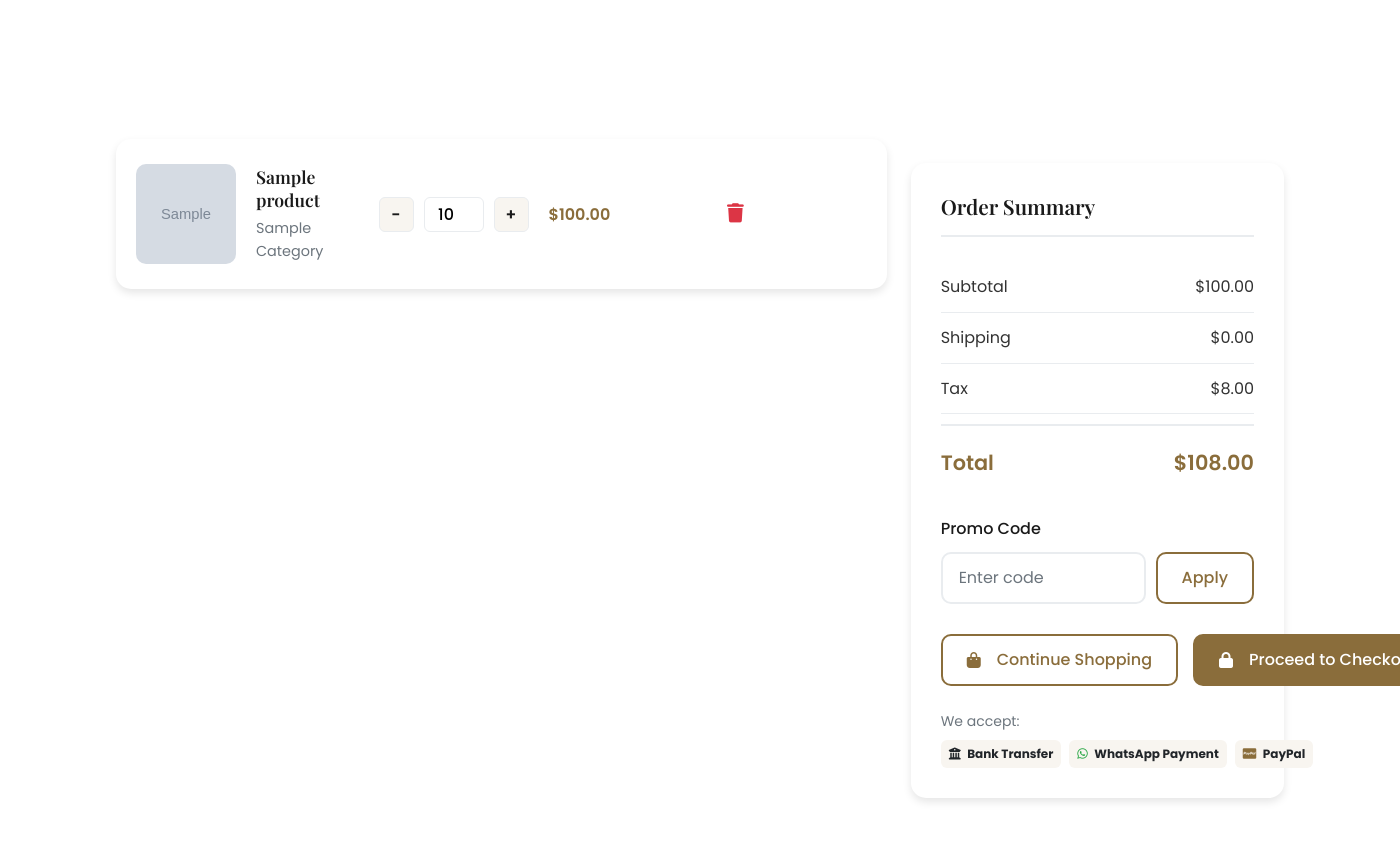
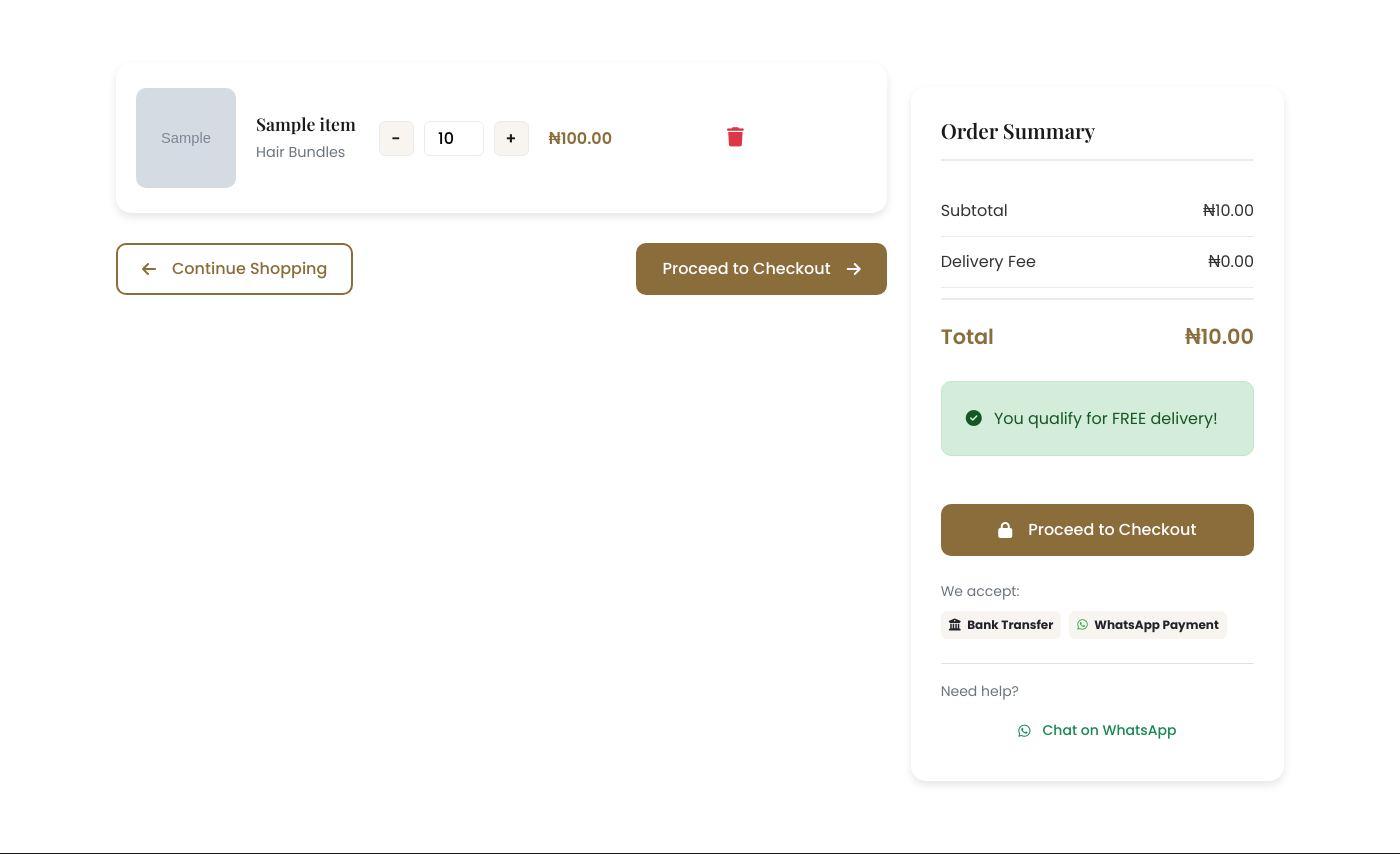
Before and after one commit to arinzepaschal791-code/Hair-Haven-Hub, a Flask app: template templates/cart.html in a window 1400 px wide; the page is wider, and only the part inside the window is pictured. Shown: the part 391-1245 px from the top of that part. Run offline with Flask 3, Linux system fonts and the light colour scheme; tables that the repository leaves empty hold one stand-in row (values such as "Sample post"); the template is opened without the code that fills it: values that come from a table or form of the project are taken from there, most other values are stand-ins (such as "Sample title", 1, 10 or a date in 2020); grey boxes marked "Sample" are stand-in pictures.

Commit message:
Update cart.html

```diff
--- a/templates/cart.html
+++ b/templates/cart.html
@@ -1,6 +1,6 @@
 {% extends "base.html" %}
 
-{% block title %}Shopping Cart - {{ brand_name }}{% endblock %}
+{% block title %}Shopping Cart - {{ config.brand_name }}{% endblock %}
 
 {% block styles %}
 <style>
@@ -11,7 +11,6 @@
         background-position: center;
         color: white;
         padding: 80px 0 40px;
-        margin-top: 76px;
     }
 
     .cart-container {
@@ -260,7 +259,7 @@
 
         <nav aria-label="breadcrumb" class="mt-4">
             <ol class="breadcrumb justify-content-center">
-                <li class="breadcrumb-item"><a href="/">Home</a></li>
+                <li class="breadcrumb-item"><a href="{{ url_for('index') }}">Home</a></li>
                 <li class="breadcrumb-item active">Cart</li>
             </ol>
         </nav>
@@ -286,25 +285,37 @@
 
                     <!-- Cart Items List -->
                     {% for item in cart_items %}
+                    {% set product = Product.query.get(item.id) %}
                     <div class="cart-item" id="cartItem{{ item.id }}">
                         <!-- Product -->
                         <div class="cart-product">
                             <div class="cart-product-image">
-                                <img src="{{ item.product.image_url if item.product.image_url else '/static/images/default-product.jpg' }}"
-                                     alt="{{ item.product.name }}">
+                                {% if item.image_url %}
+                                <img src="{{ url_for('uploaded_file', filename=item.image_url) }}"
+                                     alt="{{ item.name }}">
+                                {% else %}
+                                <img src="{{ url_for('static', filename='images/default-product.jpg') }}"
+                                     alt="{{ item.name }}">
+                                {% endif %}
                             </div>
                             <div class="cart-product-details">
-                                <h4>{{ item.product.name }}</h4>
-                                <div class="cart-product-category">{{ item.product.category|title if item.product.category else 'Uncategorized' }}</div>
+                                <h4>{{ item.name }}</h4>
+                                <div class="cart-product-category">
+                                    {% if product and product.category %}
+                                    {{ product.category.name }}
+                                    {% else %}
+                                    Uncategorized
+                                    {% endif %}
+                                </div>
                                 <div class="d-lg-none mt-2">
-                                    <span class="cart-price">{{ "${:,.2f}".format(item.product.price) if item.product.price else '$0.00' }}</span>
+                                    <span class="cart-price">{{ format_price(item.price) }}</span>
                                 </div>
                             </div>
                         </div>
 
                         <!-- Price -->
                         <div class="cart-price d-none d-lg-block">
-                            {{ "${:,.2f}".format(item.product.price) if item.product.price else '$0.00' }}
+                            {{ format_price(item.price) }}
                         </div>
 
                         <!-- Quantity -->
@@ -314,7 +325,7 @@
                             <input type="number" class="quantity-input"
                                    value="{{ item.quantity }}"
                                    min="1"
-                                   max="{{ item.product.stock if item.product.stock else 99 }}"
+                                   max="{{ item.stock if item.stock else 99 }}"
                                    onchange="updateQuantity({{ item.id }}, this.value)">
                             <button class="quantity-btn"
                                     onclick="updateQuantity({{ item.id }}, {{ item.quantity + 1 }})">+</button>
@@ -322,7 +333,7 @@
 
                         <!-- Total -->
                         <div class="cart-total">
-                            ${% if item.product.price %}{{ "%.2f"|format(item.product.price * item.quantity) }}{% else %}0.00{% endif %}
+                            {{ format_price(item.price * item.quantity) }}
                         </div>
 
                         <!-- Remove -->
@@ -333,6 +344,16 @@
                     </div>
                     {% endfor %}
                 </div>
+
+                <!-- Continue Shopping -->
+                <div class="d-flex justify-content-between mt-4">
+                    <a href="{{ url_for('shop') }}" class="btn btn-outline-primary">
+                        <i class="fas fa-arrow-left me-2"></i> Continue Shopping
+                    </a>
+                    <a href="{{ url_for('checkout') }}" class="btn btn-primary">
+                        Proceed to Checkout <i class="fas fa-arrow-right ms-2"></i>
+                    </a>
+                </div>
             </div>
 
             <!-- Cart Summary -->
@@ -340,65 +361,64 @@
                 <div class="cart-summary">
                     <h3 class="summary-title">Order Summary</h3>
 
-                    {% set subtotal = namespace(value=0) %}
-                    {% for item in cart_items %}
-                        {% set subtotal.value = subtotal.value + (item.product.price * item.quantity) if item.product.price else subtotal.value %}
-                    {% endfor %}
-
                     <div class="summary-row">
                         <span>Subtotal</span>
-                        <span>${{ "%.2f"|format(subtotal.value) }}</span>
+                        <span>{{ format_price(subtotal) }}</span>
                     </div>
 
                     <div class="summary-row">
-                        <span>Shipping</span>
-                        <span>${{ "%.2f"|format(5.00 if subtotal.value < 50 else 0.00) }}</span>
+                        <span>Delivery Fee</span>
+                        <span>
+                            {% if subtotal >= free_delivery_threshold %}
+                            <span class="text-success">FREE</span>
+                            {% else %}
+                            {{ format_price(delivery_fee) }}
+                            {% endif %}
+                        </span>
                     </div>
 
-                    <div class="summary-row">
-                        <span>Tax</span>
-                        <span>${{ "%.2f"|format(subtotal.value * 0.08) }}</span>
+                    <div class="summary-row total">
+                        <span>Total</span>
+                        <span>{{ format_price(total) }}</span>
                     </div>
 
-                    {% set total = subtotal.value + (5.00 if subtotal.value < 50 else 0.00) + (subtotal.value * 0.08) %}
-                    <div class="summary-row total">
-                        <span>Total</span>
-                        <span>${{ "%.2f"|format(total) }}</span>
+                    <!-- Free Delivery Message -->
+                    {% if subtotal < free_delivery_threshold %}
+                    <div class="alert alert-info mt-3">
+                        <i class="fas fa-truck me-2"></i>
+                        Add {{ format_price(free_delivery_threshold - subtotal) }} more for FREE delivery!
                     </div>
+                    {% else %}
+                    <div class="alert alert-success mt-3">
+                        <i class="fas fa-check-circle me-2"></i>
+                        You qualify for FREE delivery!
+                    </div>
+                    {% endif %}
 
-                    <!-- Promo Code -->
-                    <div class="promo-code">
-                        <label class="form-label">Promo Code</label>
-                        <div class="promo-input">
-                            <input type="text" class="form-control" placeholder="Enter code" id="promoCode">
-                            <button class="btn btn-outline-primary" onclick="applyPromoCode()">Apply</button>
-                        </div>
-                    </div>
-
-                    <!-- Cart Actions -->
-                    <div class="cart-actions">
-                        <a href="/shop" class="btn btn-outline-primary">
-                            <i class="fas fa-shopping-bag me-2"></i> Continue Shopping
-                        </a>
-                        <a href="/checkout" class="btn btn-primary">
-                            <i class="fas fa-lock me-2"></i> Proceed to Checkout
-                        </a>
-                    </div>
+                    <!-- Checkout Button -->
+                    <a href="{{ url_for('checkout') }}" class="btn btn-primary w-100 mt-4">
+                        <i class="fas fa-lock me-2"></i> Proceed to Checkout
+                    </a>
 
                     <!-- Payment Methods -->
                     <div class="mt-4">
                         <p class="small text-muted mb-2">We accept:</p>
-                        <div class="d-flex gap-2">
+                        <div class="d-flex gap-2 flex-wrap">
                             <span class="badge bg-light text-dark p-2">
                                 <i class="fas fa-university me-1"></i> Bank Transfer
                             </span>
                             <span class="badge bg-light text-dark p-2">
                                 <i class="fab fa-whatsapp me-1 text-success"></i> WhatsApp Payment
                             </span>
-                            <span class="badge bg-light text-dark p-2">
-                                <i class="fab fa-cc-paypal me-1 text-primary"></i> PayPal
-                            </span>
                         </div>
+                    </div>
+
+                    <!-- Contact Info -->
+                    <div class="mt-4 pt-3 border-top">
+                        <p class="small text-muted mb-2">Need help?</p>
+                        <a href="{{ config.whatsapp }}" target="_blank" class="btn btn-outline-success btn-sm w-100">
+                            <i class="fab fa-whatsapp me-1"></i> Chat on WhatsApp
+                        </a>
                     </div>
                 </div>
             </div>
@@ -412,11 +432,11 @@
             <h3>Your cart is empty</h3>
             <p class="text-muted mb-4">Looks like you haven't added any items to your cart yet.</p>
             <div class="d-flex gap-3 justify-content-center">
-                <a href="/shop" class="btn btn-primary">
+                <a href="{{ url_for('shop') }}" class="btn btn-primary">
                     <i class="fas fa-store me-2"></i> Start Shopping
                 </a>
-                {% if whatsapp %}
-                <a href="{{ whatsapp }}" target="_blank" class="btn btn-success">
+                {% if config.whatsapp %}
+                <a href="{{ config.whatsapp }}" target="_blank" class="btn btn-success">
                     <i class="fab fa-whatsapp me-2"></i> WhatsApp Order
                 </a>
                 {% endif %}
@@ -429,13 +449,18 @@
 
 {% block scripts %}
 <script>
+    // Get CSRF token from meta tag
+    function getCSRFToken() {
+        return document.querySelector('meta[name="csrf-token"]').content;
+    }
+
     // Toast notification function
     function showToast(title, message, type = 'info') {
         // Create toast element
         const toast = document.createElement('div');
         toast.className = `toast align-items-center text-bg-${type} border-0 position-fixed`;
-        toast.style.top = '20px';
-        toast.style.right = '20px';
+        toast.style.top = '100px';
+        toast.style.right = '30px';
         toast.style.zIndex = '1050';
 
         toast.innerHTML = `
@@ -469,28 +494,27 @@
         }
 
         try {
-            const response = await fetch(`/cart/update/${itemId}`, {
+            const formData = new FormData();
+            formData.append('quantity', newQuantity);
+
+            const response = await fetch(`/update-cart/${itemId}`, {
                 method: 'POST',
+                body: formData,
                 headers: {
-                    'Content-Type': 'application/json',
-                    'X-CSRFToken': '{{ csrf_token() }}'
-                },
-                body: JSON.stringify({
-                    quantity: newQuantity
-                })
+                    'X-CSRFToken': getCSRFToken()
+                }
             });
 
-            const result = await response.json();
-
-            if (result.success) {
+            if (response.ok) {
                 // Reload page to get updated totals
                 location.reload();
             } else {
-                showToast('Error', result.message, 'error');
+                showToast('Error', 'Failed to update quantity', 'error');
             }
 
         } catch (error) {
-            showToast('Error', 'Failed to update cart', 'error');
+            console.error('Error:', error);
+            showToast('Error', 'Failed to update quantity', 'error');
         }
     }
 
@@ -501,58 +525,22 @@
         }
 
         try {
-            const response = await fetch(`/cart/remove/${itemId}`, {
-                method: 'POST',
+            const response = await fetch(`/remove-from-cart/${itemId}`, {
+                method: 'GET',
                 headers: {
-                    'X-CSRFToken': '{{ csrf_token() }}'
+                    'X-CSRFToken': getCSRFToken()
                 }
             });
 
-            const result = await response.json();
-
-            if (result.success) {
+            if (response.ok) {
                 location.reload();
             } else {
-                showToast('Error', result.message, 'error');
+                showToast('Error', 'Failed to remove item', 'error');
             }
 
         } catch (error) {
+            console.error('Error:', error);
             showToast('Error', 'Failed to remove item', 'error');
-        }
-    }
-
-    // Apply Promo Code
-    async function applyPromoCode() {
-        const promoCode = document.getElementById('promoCode').value;
-
-        if (!promoCode.trim()) {
-            showToast('Info', 'Please enter a promo code', 'info');
-            return;
-        }
-
-        try {
-            const response = await fetch('/cart/apply-promo', {
-                method: 'POST',
-                headers: {
-                    'Content-Type': 'application/json',
-                    'X-CSRFToken': '{{ csrf_token() }}'
-                },
-                body: JSON.stringify({
-                    promo_code: promoCode
-                })
-            });
-
-            const result = await response.json();
-
-            if (result.success) {
-                showToast('Success', result.message, 'success');
-                location.reload();
-            } else {
-                showToast('Error', result.message, 'error');
-            }
-
-        } catch (error) {
-            showToast('Error', 'Failed to apply promo code', 'error');
         }
     }
 
```
